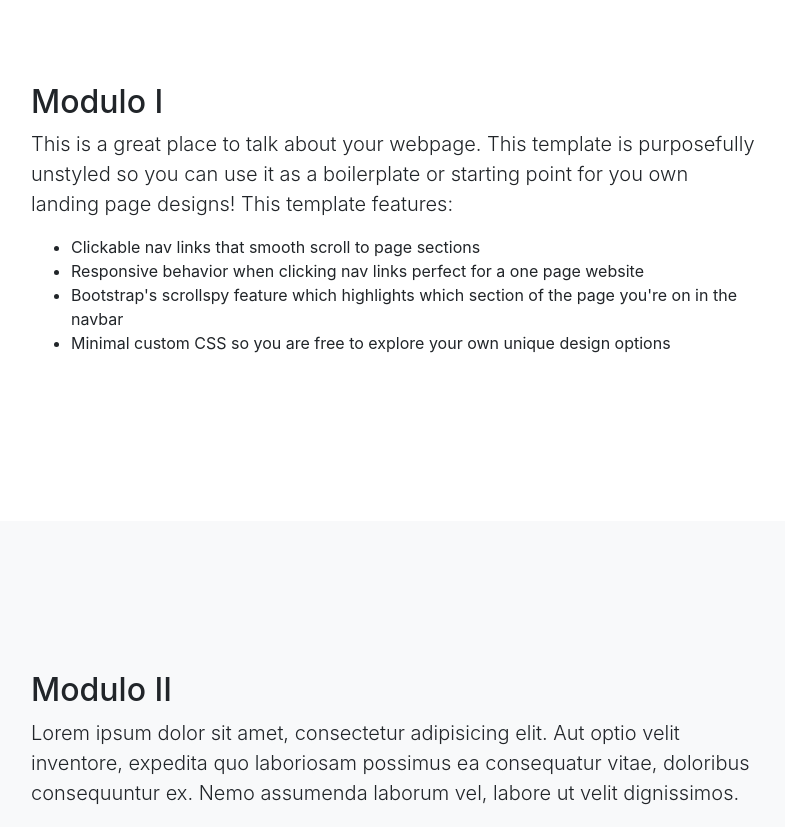
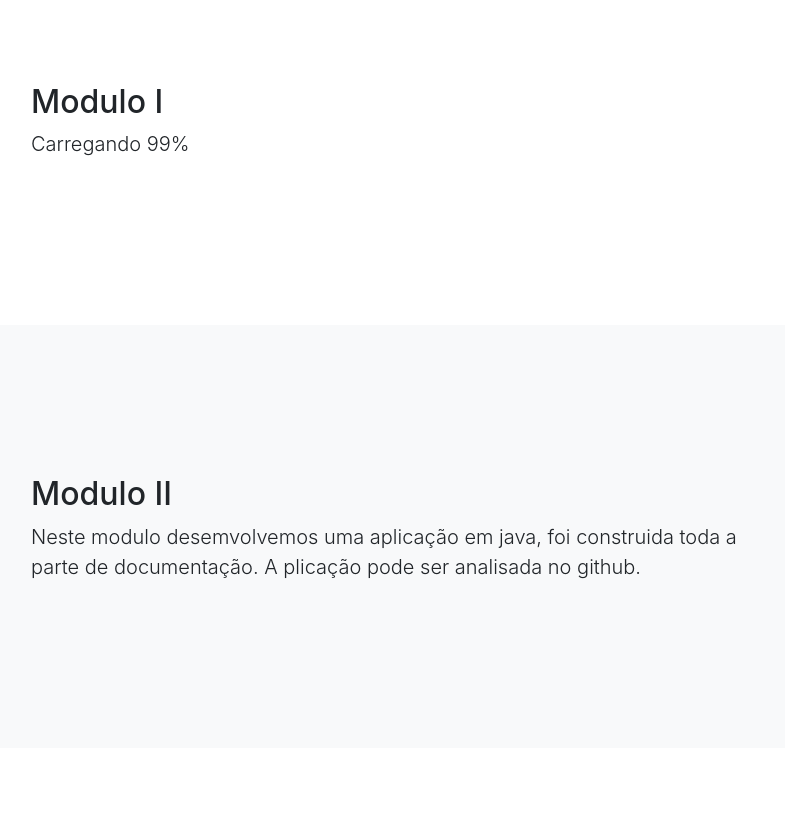
Before and after one commit to Mateus-Eliabe/homepage, a website with bundled scripts: page index.html in a window 1280 px wide. Shown: the part 1240-2067 px from the top of the page, without its empty margins (244-1029 px from the left). Built offline with nearby package versions, Linux system fonts and the light colour scheme.

Commit message:
Alterações no site

```diff
--- a/index.html
+++ b/index.html
@@ -68,8 +68,13 @@
                     Estes estão relacionados com os objetivos desta organização. Toda organização tem um portfólio.
                     Algumas têm portfólios separados por departamentos, divisões ou unidades de negócio. Em última instância,
                     deve haver um portfólio abrangente para a organização como um todo. Um portfólio digital é a organização
-                    de documentos onde o acesso a estes deve ser feito eletronicamente através de um website.</p>
+                    de documentos onde o acesso a estes deve ser feito eletronicamente através de um website.
+
+					</p>
+
+
            <h2>Projeto integrador</h2>
+
           <p class="lead">O projeto Integrador é um sistema que permite aos integrantes matriculados nos cursos superiores de tecnologia,
                     fazer a divulgação de documentos sobre temas que foram abordados nos componentes curriculares durante o semestre,
                     visando avaliar o desempenho e competências profissionais do discente, e o seu nível de aprendizado. Sendo também
@@ -84,13 +89,7 @@
       <div class="row">
         <div class="col-lg-8 mx-auto">
           <h2>Modulo I</h2>
-          <p class="lead">This is a great place to talk about your webpage. This template is purposefully unstyled so you can use it as a boilerplate or starting point for you own landing page designs! This template features:</p>
-          <ul>
-            <li>Clickable nav links that smooth scroll to page sections</li>
-            <li>Responsive behavior when clicking nav links perfect for a one page website</li>
-            <li>Bootstrap's scrollspy feature which highlights which section of the page you're on in the navbar</li>
-            <li>Minimal custom CSS so you are free to explore your own unique design options</li>
-          </ul>
+          <p class="lead">Carregando 99%</p>
         </div>
       </div>
     </div>
@@ -101,7 +100,7 @@
       <div class="row">
         <div class="col-lg-8 mx-auto">
           <h2>Modulo II</h2>
-          <p class="lead">Lorem ipsum dolor sit amet, consectetur adipisicing elit. Aut optio velit inventore, expedita quo laboriosam possimus ea consequatur vitae, doloribus consequuntur ex. Nemo assumenda laborum vel, labore ut velit dignissimos.</p>
+          <p class="lead">Neste modulo desemvolvemos uma aplicação em java, foi construida toda a parte de documentação. A plicação pode ser analisada no github.</p>
         </div>
       </div>
     </div>
```
